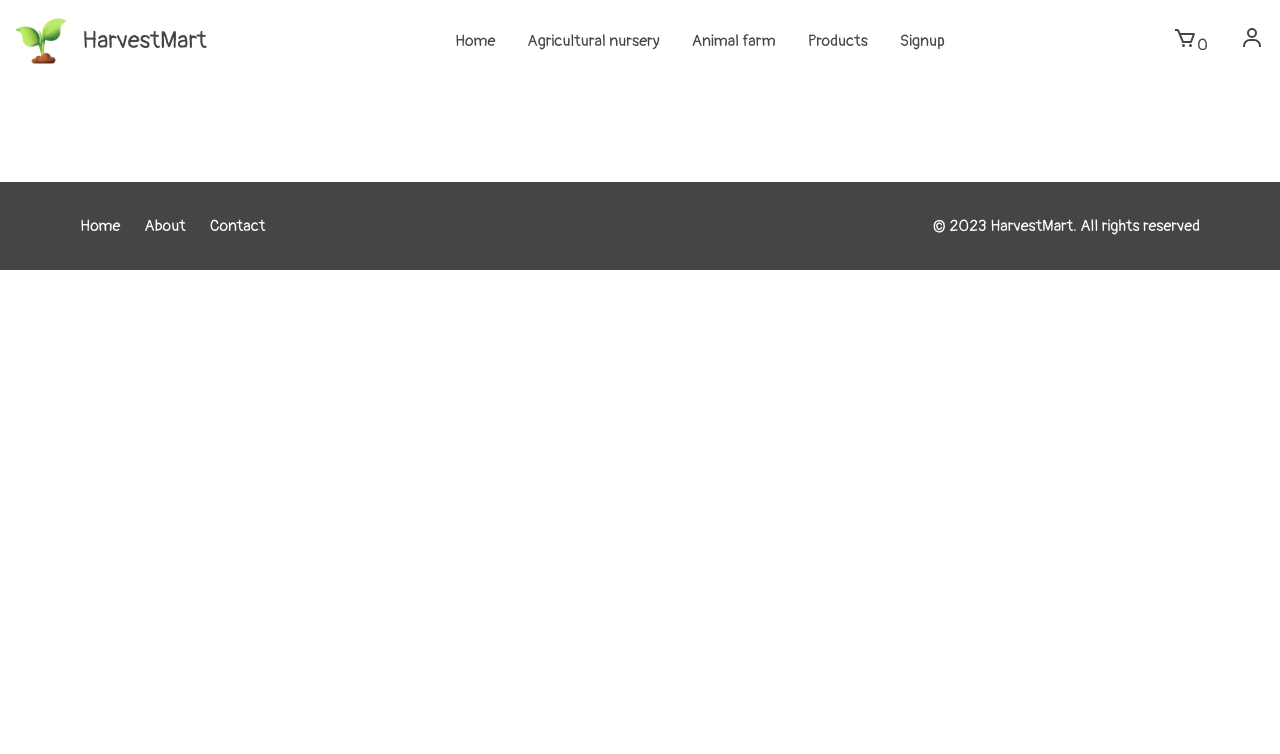
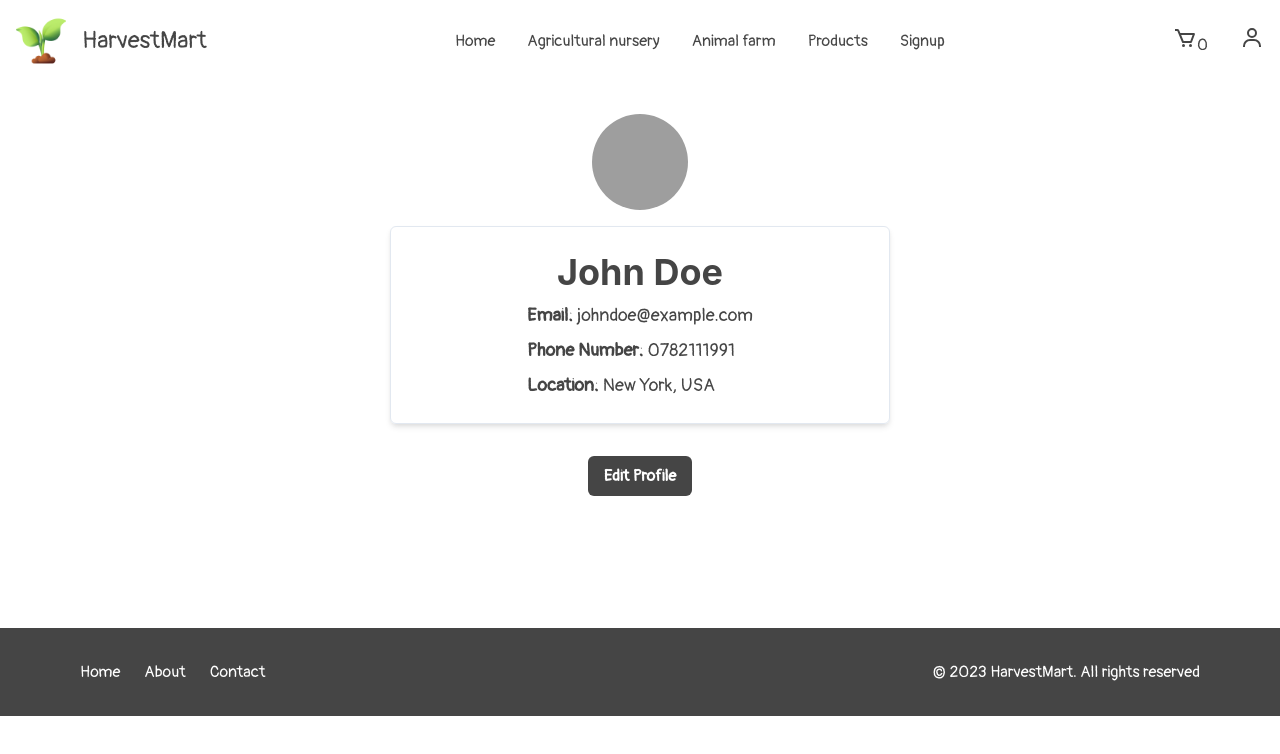
Before and after one commit to AbdalrahmanAlzaro/Farmy, a React (Vite) app in the folder Client/: page /ProfilePage in a window 1280 px wide. Shown: the top 754 px of the page. Built offline with nearby package versions, Linux system fonts and the light colour scheme; grey boxes are pictures that could not be loaded.

Commit message:
update file

```diff
--- a/Client/src/App.jsx
+++ b/Client/src/App.jsx
@@ -13,6 +13,7 @@ import { useAuth } from "./hooks/useAuth";
 import Contact from "./components/Contact";
 import PayMent from './pages/PayMent'
 import Check from './pages/Check'
+import ProfilePage from "./pages/ProfilePage";
 
 const App = () => {
   const [displayName, setDisplayName] = useState("");
@@ -63,6 +64,10 @@ const App = () => {
           element={<Contact />}
         />
         <Route
+          path="/ProfilePage"
+          element={<ProfilePage />}
+        />
+        <Route
           path="/Agriculturalnursery"
           element={<Agriculturalnursery setCartProductss={setCartProducts} />}
         />
--- a/Client/src/pages/Login.jsx
+++ b/Client/src/pages/Login.jsx
@@ -1,5 +1,5 @@
 import { useState } from "react";
-import { Button, HStack, Img, Input, Stack, Text } from "@chakra-ui/react";
+import { Button, HStack, Img, Input, InputGroup, InputRightElement, Stack, Text } from "@chakra-ui/react";
 import { Link, useNavigate } from "react-router-dom";
 import { useAuth } from "../hooks/useAuth";
 import { colors } from "../utils/colors";
@@ -7,9 +7,11 @@ import logo from "../assets/logo.png";
 import loginImg from "../assets/login-img.png";
 import { FcGoogle } from "react-icons/fc";
 import { FaFacebook } from "react-icons/fa";
+import { HiEye, HiEyeOff } from "react-icons/hi";
 
 const Login = ({ setDisplayName }) => {
   const [name, setName] = useState("");
+  const [showPassword, setShowPassword] = useState(false);
   const navigate = useNavigate();
   const { error, login } = useAuth();
 
@@ -22,6 +24,10 @@ const Login = ({ setDisplayName }) => {
       setDisplayName(name);
       navigate("/");
     }
+  };
+
+  const togglePasswordVisibility = () => {
+    setShowPassword(!showPassword);
   };
 
   return (
@@ -49,13 +55,19 @@ const Login = ({ setDisplayName }) => {
             size="md"
             mb={4}
           />
-          <Input
-            name="password"
-            type="password"
-            placeholder="Password"
-            size="md"
-            mb={4}
-          />
+          <InputGroup size="md" mb={4}>
+            <Input
+              name="password"
+              type={showPassword ? "text" : "password"}
+              placeholder="Password"
+              pr="4.5rem"
+            />
+            <InputRightElement width="4.5rem">
+              <Button h="1.75rem" size="sm" onClick={togglePasswordVisibility} style={{backgroundColor:"white"}}>
+                {showPassword ? <HiEyeOff /> : <HiEye />}
+              </Button>
+            </InputRightElement>
+          </InputGroup>
           <Button
             bg={colors.primary}
             color="white"
--- /dev/null
+++ b/Client/src/pages/ProfilePage.jsx
@@ -0,0 +1,160 @@
+import { useState } from "react";
+import {
+    Avatar,
+    Box,
+    Button,
+    Flex,
+    Heading,
+    Modal,
+    ModalBody,
+    ModalCloseButton,
+    ModalContent,
+    ModalFooter,
+    ModalHeader,
+    ModalOverlay,
+    Stack,
+    Text,
+    useDisclosure,
+    useToast,
+} from "@chakra-ui/react";
+
+const ProfilePage = () => {
+    const { isOpen, onOpen, onClose } = useDisclosure();
+    const toast = useToast();
+
+    const user = {
+        name: "John Doe",
+        email: "johndoe@example.com",
+        phoneNumber: "0782111991",
+        location: "New York, USA",
+        avatarUrl: "https://example.com/avatar.png",
+    };
+
+    const [name, setName] = useState(user.name);
+    const [email, setEmail] = useState(user.email);
+    const [location, setLocation] = useState(user.location);
+
+    const handleSubmit = (e) => {
+        e.preventDefault();
+        // Perform update logic here
+        toast({
+            title: "Profile Updated",
+            description: "Your profile information has been updated.",
+            status: "success",
+            duration: 3000,
+            isClosable: true,
+        });
+        onClose();
+    };
+
+    return (
+        <Flex direction="column" align="center" p={8}>
+            <Avatar size="xl" src={user.avatarUrl} mb={4} />
+            <Flex
+                direction="column"
+                align="center"
+                maxW="500px"
+                w="100%"
+                mx="auto"
+                px={4}
+                py={6}
+                borderWidth={1}
+                borderRadius="md"
+                boxShadow="md"
+            >
+                <Heading as="h1" size="xl" mb={2}>
+                    {user.name}
+                </Heading>
+                <Stack spacing={2} align="start">
+                    <Text fontSize="lg">
+                        <strong>Email:</strong> {user.email}
+                    </Text>
+                    <Text fontSize="lg">
+                        <strong>Phone Number:</strong> {user.phoneNumber}
+                    </Text>
+                    <Text fontSize="lg">
+                        <strong>Location:</strong> {user.location}
+                    </Text>
+                </Stack>
+            </Flex>
+
+            <Button mt={8} colorScheme="teal" onClick={onOpen} style={{backgroundColor:"#454545"}}>
+                Edit Profile
+            </Button>
+
+            {/* Edit Profile Modal */}
+            <Modal isOpen={isOpen} onClose={onClose}>
+                <ModalOverlay />
+                <ModalContent>
+                    <ModalHeader>Edit Profile</ModalHeader>
+                    <ModalCloseButton />
+                    <form onSubmit={handleSubmit}>
+                        <ModalBody>
+                            <Stack spacing={4}>
+                                <Box>
+                                    <Flex justifyContent="space-between" alignItems="center">
+                                        <label htmlFor="name">Name:</label>
+                                        <input
+                                            type="text"
+                                            id="name"
+                                            value={name}
+                                            onChange={(e) => setName(e.target.value)}
+                                            required
+                                            className="chakra-input"
+                                            style={{
+                                                boxShadow: "0 2px 4px rgba(0, 0, 0, 0.2)",
+                                                borderRadius: "4px",
+                                            }}
+                                        />
+                                    </Flex>
+                                </Box>
+                                <Box>
+                                    <Flex justifyContent="space-between" alignItems="center">
+                                        <label htmlFor="email">Email:</label>
+                                        <input
+                                            type="email"
+                                            id="email"
+                                            value={email}
+                                            onChange={(e) => setEmail(e.target.value)}
+                                            required
+                                            className="chakra-input"
+                                            style={{
+                                                boxShadow: "0 2px 4px rgba(0, 0, 0, 0.2)",
+                                                borderRadius: "4px",
+                                            }}
+                                        />
+                                    </Flex>
+                                </Box>
+                                <Box>
+                                    <Flex justifyContent="space-between" alignItems="center">
+                                        <label htmlFor="location">Location:</label>
+                                        <input
+                                            type="text"
+                                            id="location"
+                                            value={location}
+                                            onChange={(e) => setLocation(e.target.value)}
+                                            required
+                                            className="chakra-input"
+                                            style={{
+                                                boxShadow: "0 2px 4px rgba(0, 0, 0, 0.2)",
+                                                borderRadius: "4px",
+                                            }}
+                                        />
+                                    </Flex>
+                                </Box>
+                            </Stack>
+                        </ModalBody>
+                        <ModalFooter>
+                            <Button type="submit" colorScheme="teal" mr={3} style={{backgroundColor:"#454545"}}>
+                                Save Changes
+                            </Button>
+                            <Button onClick={onClose}>Cancel</Button>
+                        </ModalFooter>
+                    </form>
+                </ModalContent>
+            </Modal>
+        </Flex>
+    );
+};
+
+export default ProfilePage;
--- a/Client/src/pages/Signup.jsx
+++ b/Client/src/pages/Signup.jsx
@@ -1,5 +1,5 @@
 import { useState } from "react";
-import { Button, HStack, Img, Input, Stack, Text } from "@chakra-ui/react";
+import { Button, HStack, Img, Input, InputGroup, InputRightElement, Stack, Text } from "@chakra-ui/react";
 import { Link, useNavigate } from "react-router-dom";
 import { useAuth } from "../hooks/useAuth";
 import { colors } from "../utils/colors";
@@ -7,9 +7,11 @@ import logo from "../assets/logo.png";
 import loginImg from "../assets/login-img.png";
 import { FcGoogle } from "react-icons/fc";
 import { FaFacebook } from "react-icons/fa";
+import { HiEye, HiEyeOff } from "react-icons/hi";
 
 const Signup = ({ handleSignup }) => {
   const [displayName, setDisplayName] = useState("");
+  const [showPassword, setShowPassword] = useState(false);
   const { error } = useAuth();
   const navigate = useNavigate();
 
@@ -24,6 +26,10 @@ const Signup = ({ handleSignup }) => {
     } catch (error) {
       console.error("Signup error:", error);
     }
+  };
+
+  const togglePasswordVisibility = () => {
+    setShowPassword(!showPassword);
   };
 
   return (
@@ -51,13 +57,19 @@ const Signup = ({ handleSignup }) => {
             size="md"
             mb={4}
           />
-          <Input
-            name="password"
-            type="password"
-            placeholder="Password"
-            size="md"
-            mb={4}
-          />
+          <InputGroup size="md" mb={4}>
+            <Input
+              name="password"
+              type={showPassword ? "text" : "password"}
+              placeholder="Password"
+              pr="4.5rem"
+            />
+            <InputRightElement width="4.5rem">
+              <Button h="1.75rem" size="sm" onClick={togglePasswordVisibility} style={{backgroundColor:"white"}}>
+                {showPassword ? <HiEyeOff /> : <HiEye />}
+              </Button>
+            </InputRightElement>
+          </InputGroup>
           <Button
             bg={colors.primary}
             color="white"
```
Also changed, not shown: Client/src/components/Navbar.jsx (+8 -7 lines), 1 other file (tests, documents, lock files or other folders).
